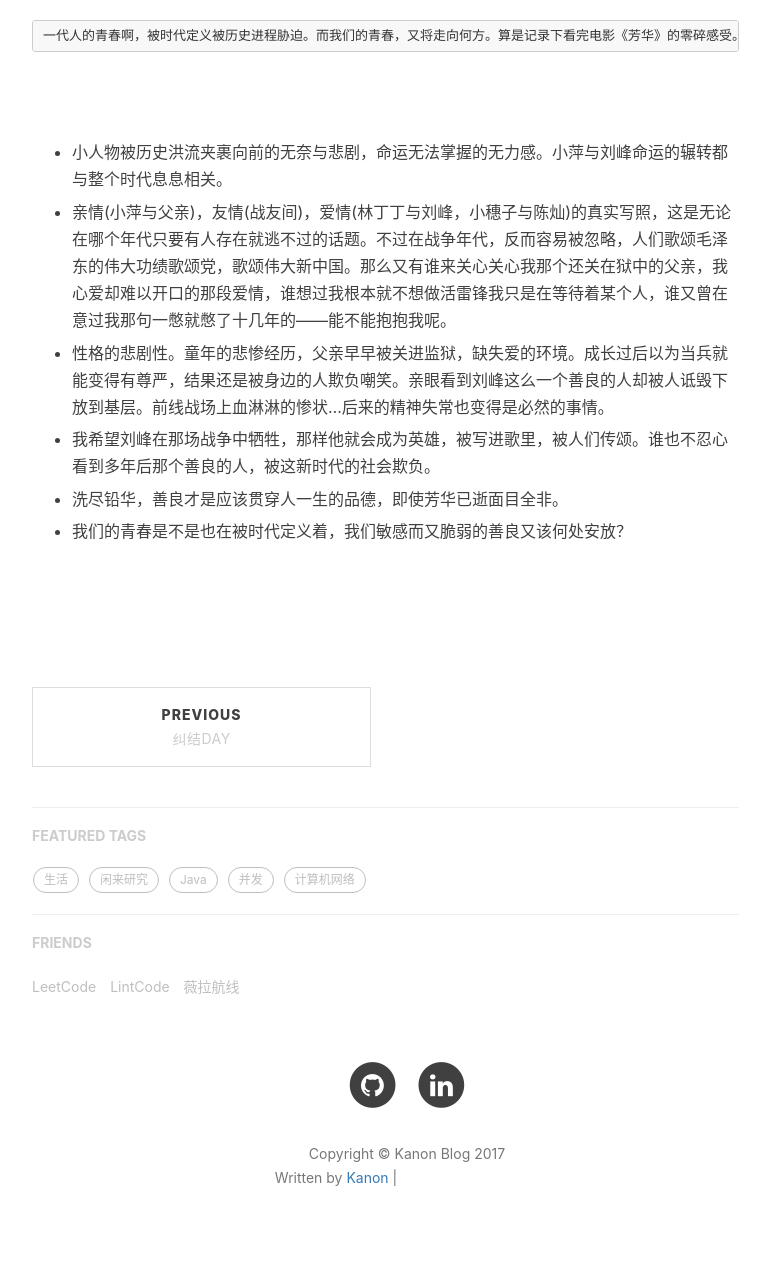
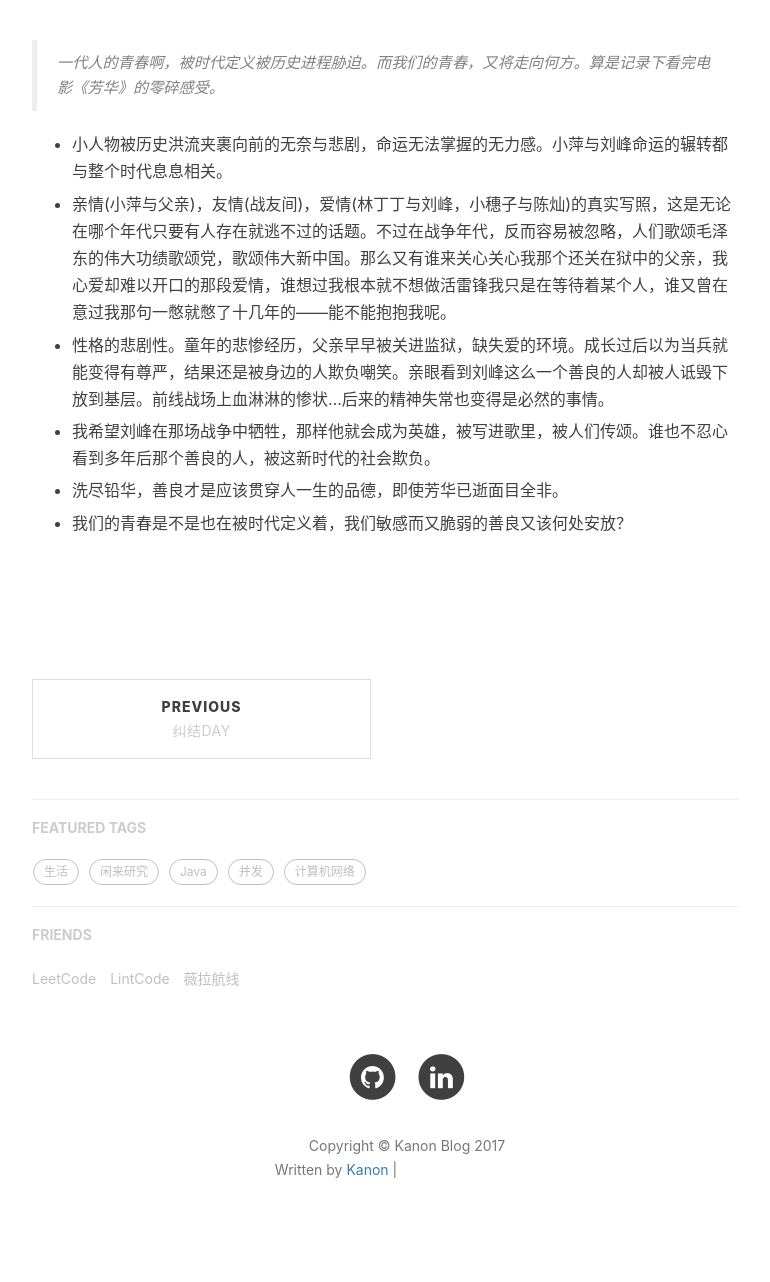
Before and after one commit to kanonjz/kanonjz.github.io, a Jekyll site: the page built from _posts/2017-12-26-youth.md, in a window 1280 px wide. Shown: the part 457-1739 px from the top of the page, without its empty margins (233-1003 px from the left). Built offline with Jekyll 4.4.1, drawn with Linux system fonts in a browser that asks for light colours; nearby versions of some CDN libraries; comment, search, counter and statistics services are not loaded; grey boxes are pictures that could not be loaded.

Commit message:
Update 2017-12-26-youth.md

````diff
--- a/_posts/2017-12-26-youth.md
+++ b/_posts/2017-12-26-youth.md
@@ -9,10 +9,8 @@ tags:
     - 生活
 ---
 
-```
-一代人的青春啊，被时代定义被历史进程胁迫。而我们的青春，又将走向何方。算是记录下看完电影《芳华》的零碎感受。
-```
-<br>
+
+> 一代人的青春啊，被时代定义被历史进程胁迫。而我们的青春，又将走向何方。算是记录下看完电影《芳华》的零碎感受。
 
 - 小人物被历史洪流夹裹向前的无奈与悲剧，命运无法掌握的无力感。小萍与刘峰命运的辗转都与整个时代息息相关。
 
````
